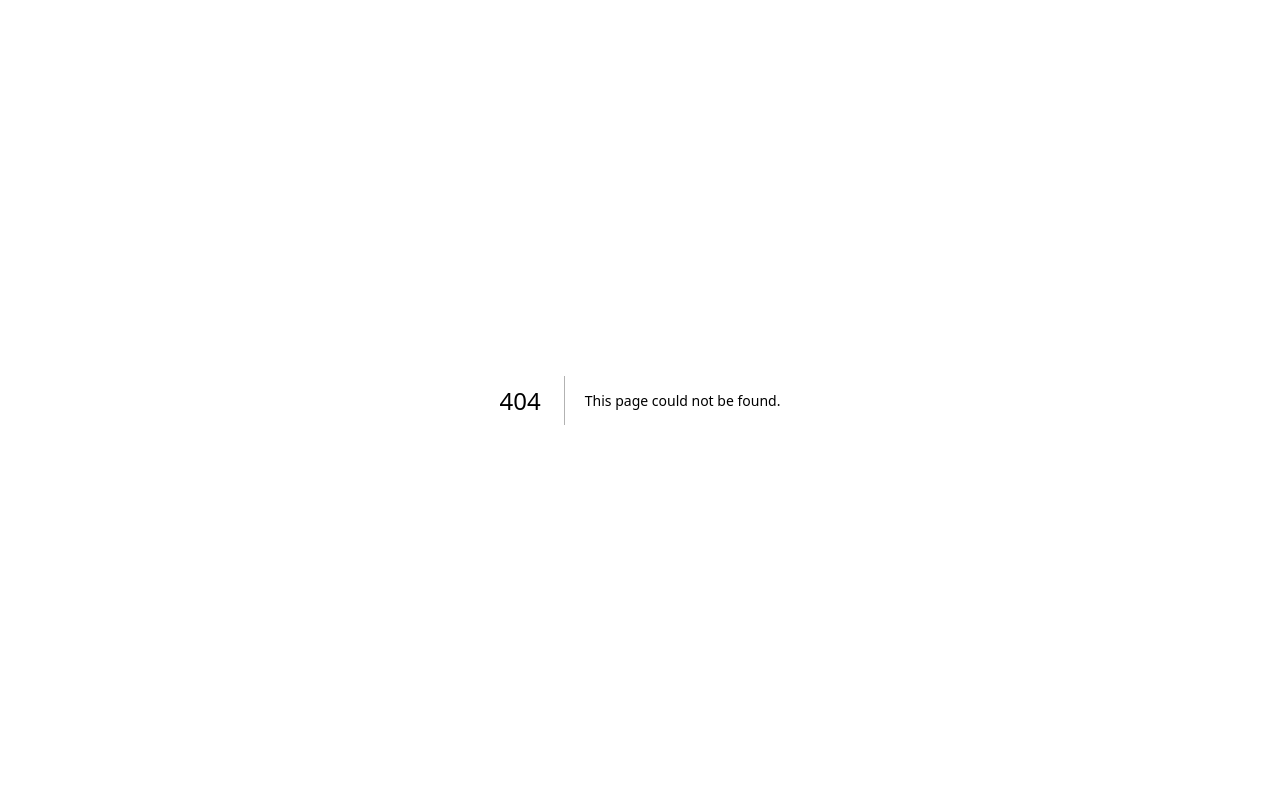
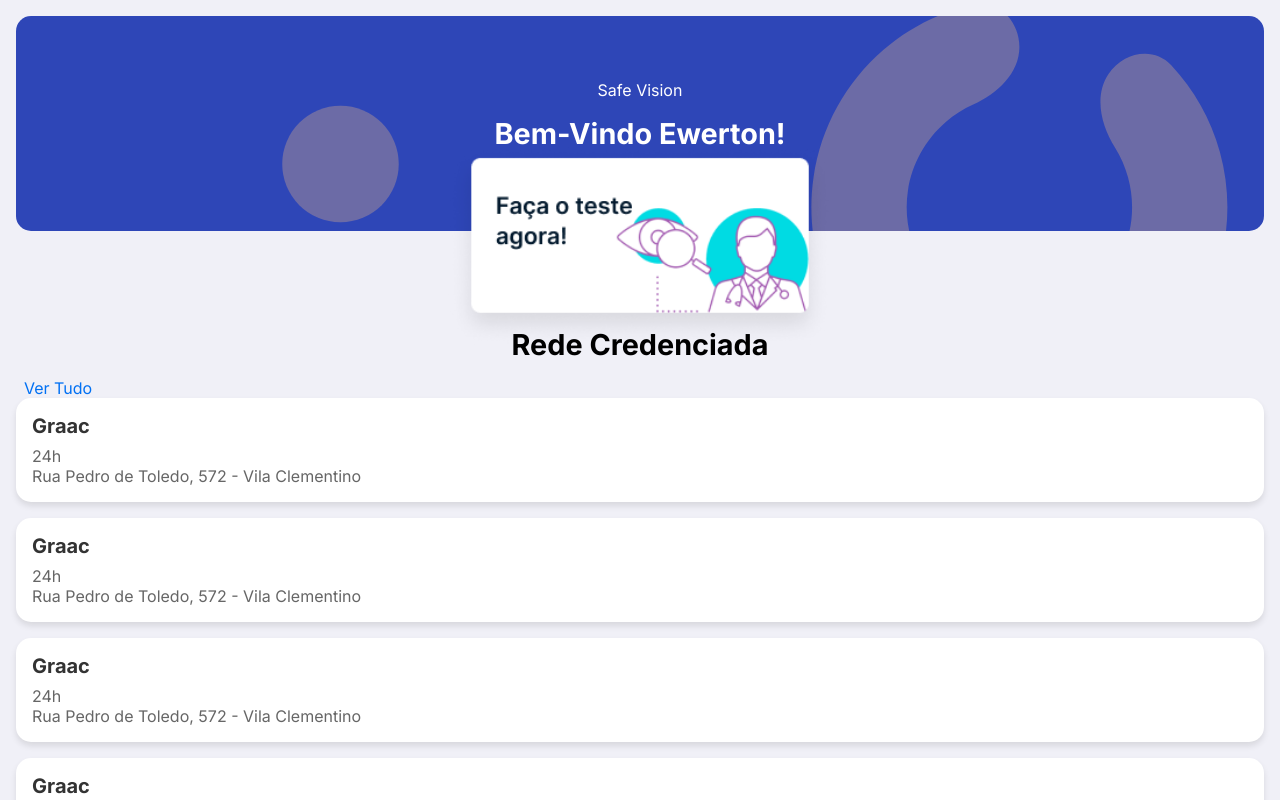
Before and after one commit to tomgoncalvs/safe-vision, a Next.js app: page /logado in a window 1280 px wide. Before the commit this address had no page. Shown: the top 800 px of the page. Built offline with nearby package versions, Linux system fonts and the light colour scheme.

Commit message:
logado page + style and register style

```diff
--- /dev/null
+++ b/src/app/logado/page.tsx
@@ -0,0 +1,51 @@
+"use client"
+import React from 'react';
+import {
+  DashboardContainer,
+  WelcomeText,
+  WelcomeSection,
+  CallToAction,
+  HospitalList,
+  HospitalCard,
+  HospitalName,
+  HospitalDetails,
+  SeeAllButton,
+  AppName,
+  CredeHosp
+} from '../../../styles/logado/Logado.Styles';
+
+export default function Dashboard() {
+
+  const hospitals = [
+    { name: 'Graac', hours: '24h', address: 'Rua Pedro de Toledo, 572 - Vila Clementino' },
+    { name: 'Graac', hours: '24h', address: 'Rua Pedro de Toledo, 572 - Vila Clementino' },
+    { name: 'Graac', hours: '24h', address: 'Rua Pedro de Toledo, 572 - Vila Clementino' },
+    { name: 'Graac', hours: '24h', address: 'Rua Pedro de Toledo, 572 - Vila Clementino' },
+    { name: 'Graac', hours: '24h', address: 'Rua Pedro de Toledo, 572 - Vila Clementino' },
+    { name: 'Graac', hours: '24h', address: 'Rua Pedro de Toledo, 572 - Vila Clementino' },
+    { name: 'Graac', hours: '24h', address: 'Rua Pedro de Toledo, 572 - Vila Clementino' },
+  ];
+
+  return (
+    <DashboardContainer>
+         <WelcomeSection>
+        <AppName>Safe Vision</AppName>
+        <WelcomeText>Bem-Vindo Ewerton!</WelcomeText>
+        <CallToAction></CallToAction>
+      </WelcomeSection>
+
+      <HospitalList>
+      <CredeHosp>Rede Credenciada</CredeHosp>
+      <SeeAllButton href="#">Ver Tudo</SeeAllButton>
+        {hospitals.map((hospital, index) => (
+          <HospitalCard key={index}>
+            <HospitalName>{hospital.name}</HospitalName>
+            <HospitalDetails>{hospital.hours}</HospitalDetails>
+            <HospitalDetails>{hospital.address}</HospitalDetails>
+          </HospitalCard>
+        ))}
+      </HospitalList>
+
+    </DashboardContainer>
+  );
+}
--- /dev/null
+++ b/styles/logado/Logado.Styles.ts
@@ -0,0 +1,94 @@
+import styled from 'styled-components';
+
+const welcomeBackgroundImage = '/images/banner/Background.svg'; // Substitua pelo caminho correto da imagem
+const callToActionBackgroundImage = '/images/do-test.png'; // Substitua pelo caminho correto da imagem
+
+export const WelcomeSection = styled.section`
+  position: relative;
+  background-image: url(${welcomeBackgroundImage});
+  border-radius: 15px;
+  background-size: cover;
+  padding: 4rem;
+  text-align: center;
+  color: #fff;
+  z-index: 1;
+`;
+
+export const CallToAction = styled.div`
+  position: absolute; // Isso permite que você posicione o CallToAction em qualquer lugar sobre o WelcomeSection
+  top: 100%; // Ajuste conforme necessário para posicionar onde você quiser
+  left: 50%; // Ajuste conforme necessário
+  transform: translate(-50%, -50%); // Isso centraliza o CallToAction
+  background-image: url(${callToActionBackgroundImage});
+  background-size: cover;
+  background-position: center;
+  border-radius: 15px;
+  padding: 4rem;
+  width: 384px;
+  height: 200px;
+  margin-top: 1rem;
+  margin-bottom: 2rem;
+  text-align: center;
+  font-size: 1.5rem;
+  color: #fff;
+  z-index: 2;
+`;
+
+export const DashboardContainer = styled.div`
+  background-color: #f0f0f7;
+  min-height: 100vh;
+  padding: 1rem;
+  color: #333;
+`;
+
+export const AppName = styled.p`
+  color: #fff;
+  font-size: 1rem;
+  margin-bottom: 1rem;
+`;
+
+export const WelcomeText = styled.h1`
+  color: #fff;
+  font-size: 1.8rem;
+  margin-bottom: 1rem;
+`;
+
+export const CredeHosp = styled.h1`
+  color: #000;
+  font-size: 1.8rem;
+  margin-bottom: 1rem;
+  text-align: center;
+`;
+
+export const HospitalList = styled.div`
+  margin-bottom: 2rem;
+  margin-top: 6rem;
+`;
+
+export const HospitalCard = styled.div`
+  background-color: #fff;
+  border-radius: 15px;
+  padding: 1rem;
+  margin-bottom: 1rem;
+  box-shadow: 0 4px 6px rgba(0, 0, 0, 0.1);
+`;
+
+export const HospitalName = styled.h2`
+  font-size: 1.25rem;
+  color: #333;
+  margin-bottom: 0.5rem;
+`;
+
+export const HospitalDetails = styled.p`
+  font-size: 1rem;
+  color: #666;
+`;
+
+export const SeeAllButton = styled.a`
+  color: #0070f3;
+  padding: 0.5rem;
+  text-decoration: none;
+  &:hover {
+    text-decoration: underline;
+  }
+`;
```
Also changed, not shown: styles/identify/register/Register.Styles.ts (added, +75 -0 lines).
